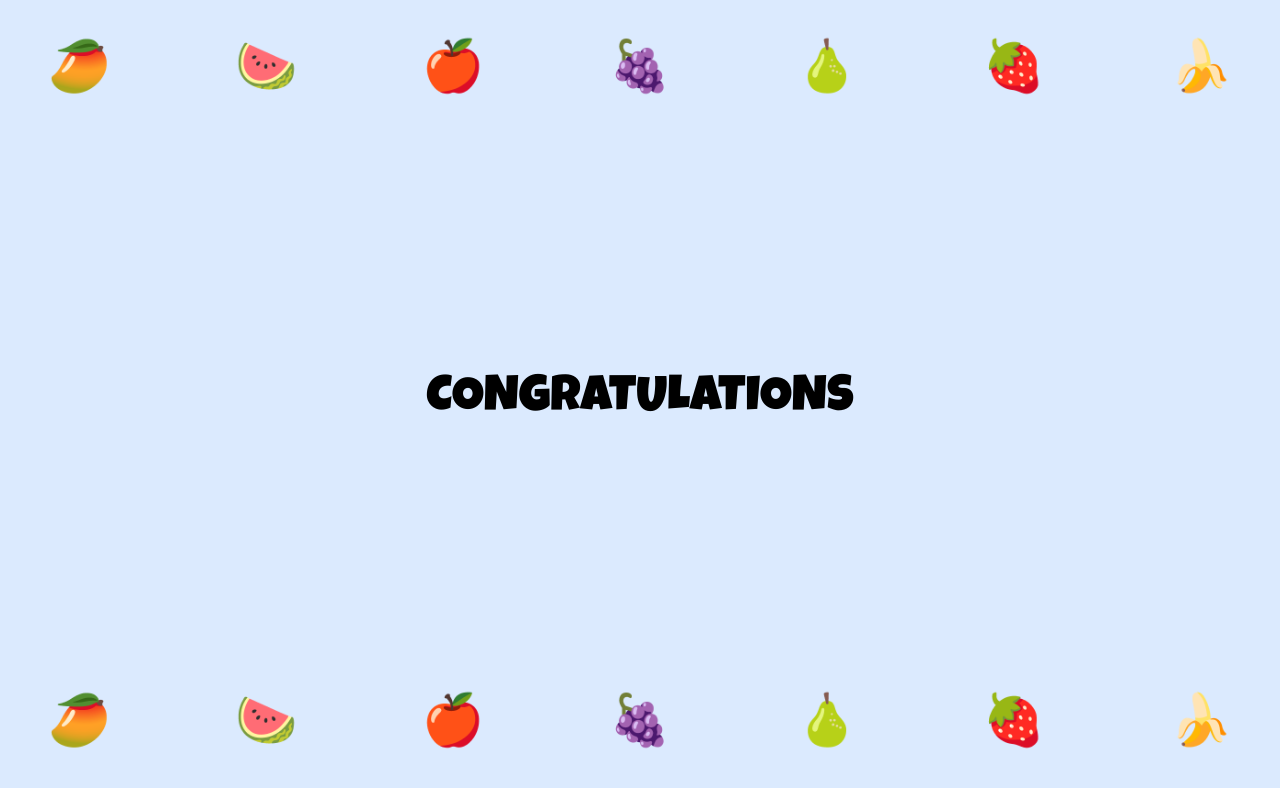
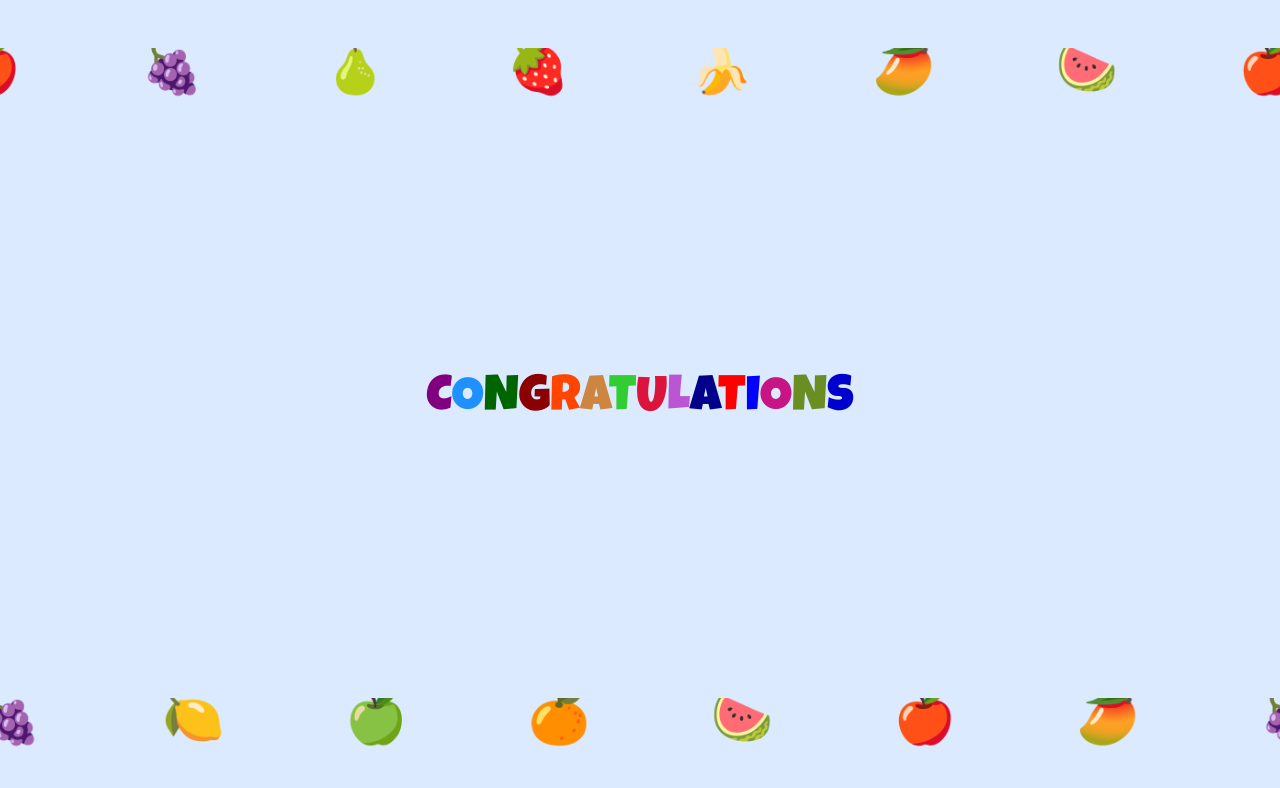
Before and after one commit to deepak-kr-patra/fruityArrays, a React (Vite) app: page / in a window 1280 px wide. Shown: the top 788 px of the page. Built offline with nearby package versions, Linux system fonts and the light colour scheme.

Commit message:
animated Congratulations page

```diff
--- a/src/App.css
+++ b/src/App.css
@@ -270,6 +270,100 @@
   line-height: clamp(20px, 5vw, 50px);
 }
 
-.fruitsLine {
+.message>span:nth-child(1) {
+  color: purple;
+}
 
+.message>span:nth-child(2) {
+  color: dodgerblue;
 }
+
+.message>span:nth-child(3) {
+  color: darkgreen;
+}
+
+.message>span:nth-child(4) {
+  color: darkred;
+}
+
+.message>span:nth-child(5) {
+  color: orangered;
+}
+
+.message>span:nth-child(6) {
+  color: peru;
+}
+
+.message>span:nth-child(7) {
+  color: limegreen;
+}
+
+.message>span:nth-child(8) {
+  color: crimson;
+}
+
+.message>span:nth-child(9) {
+  color: mediumorchid;
+}
+
+.message>span:nth-child(10) {
+  color: darkblue;
+}
+
+.message>span:nth-child(11) {
+  color: red;
+}
+
+.message>span:nth-child(12) {
+  color: blue;
+}
+
+.message>span:nth-child(13) {
+  color: mediumvioletred;
+}
+
+.message>span:nth-child(14) {
+  color: olivedrab;
+}
+
+.message>span:nth-child(15) {
+  color: mediumblue;
+}
+
+.fruitsBeltTop {
+  height: clamp(22px, 4.2vw, 55px);
+  animation: moveLeft 15s linear infinite;
+}
+
+.fruitsBeltBottom {
+  height: clamp(22px, 4.2vw, 55px);
+  animation: moveRight 15s linear infinite;
+}
+
+.track {
+  width: 100vw;
+  display: flex;
+  justify-content: space-around;
+  align-items: center;
+  font-size: clamp(20px, 4vw, 50px);
+}
+
+@keyframes moveLeft {
+  0% {
+    transform: translateX(0);
+  }
+
+  100% {
+    transform: translateX(-100vw);
+  }
+}
+
+@keyframes moveRight {
+  0% {
+    transform: translateX(-100vw);
+  }
+
+  100% {
+    transform: translateX(0);
+  }
+}
--- a/src/components/Congratulations.jsx
+++ b/src/components/Congratulations.jsx
@@ -1,7 +1,9 @@
 const Congratulations = () => {
     return (
-        <section id="congratulationsPage" className="w-screen h-dvh p-12 bg-blue-100">
-            <div className="w-full flex justify-between">
+        <section id="congratulationsPage" className="w-screen h-dvh p-12 bg-blue-100 ">
+            <div className="w-screen overflow-hidden">
+                <div className="flex w-[200%] fruitsBeltTop">
+                    <div className="w-screen flex justify-around items-center track">
                         <p>🥭</p>
                         <p>🍉</p>
                         <p>🍎</p>
@@ -10,8 +12,7 @@ const Congratulations = () => {
                         <p>🍓</p>
                         <p>🍌</p>
                     </div>
-            <p>CONGRATULATIONS</p>
-            <div className="w-full flex justify-between">
+                    <div className="w-screen flex justify-around items-center track">
                         <p>🥭</p>
                         <p>🍉</p>
                         <p>🍎</p>
@@ -20,6 +21,35 @@ const Congratulations = () => {
                         <p>🍓</p>
                         <p>🍌</p>
                     </div>
+                </div>
+            </div>
+
+            <h2 className="message">
+                {"CONGRATULATIONS".split('').map((ch, idx) => <span key={idx}>{ch}</span>)}
+            </h2>
+
+            <div className="w-screen overflow-hidden">
+                <div className="flex w-[200%] fruitsBeltBottom">
+                    <div className="w-screen flex justify-around items-center track">
+                        <p>🍊</p>
+                        <p>🍉</p>
+                        <p>🍎</p>
+                        <p>🥭</p>
+                        <p>🍇</p>
+                        <p>🍋</p>
+                        <p>🍏</p>
+                    </div>
+                    <div className="w-screen flex justify-around items-center track">
+                        <p>🍊</p>
+                        <p>🍉</p>
+                        <p>🍎</p>
+                        <p>🥭</p>
+                        <p>🍇</p>
+                        <p>🍋</p>
+                        <p>🍏</p>
+                    </div>
+                </div>
+            </div>
         </section>
     )
 }
```
Lines whose indentation alone changed are shown as unchanged.
